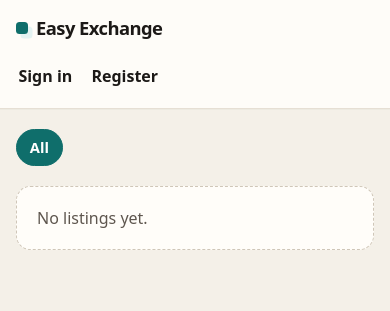
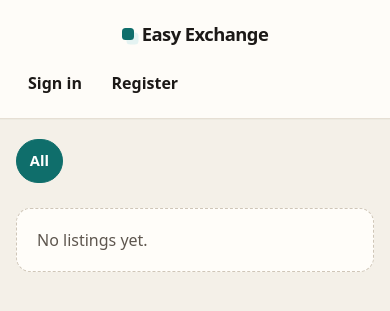
Before and after one commit to ilaydakaraduman/easy-exchange, a Django app: page / in a window 390 px wide. Shown: the top 311 px of the page. Run offline with Django 5.2, Linux system fonts and the light colour scheme; data that the repository does not hold is empty.

Commit message:
fix: add viewport meta and mobile layout

```diff
--- a/static/css/base.css
+++ b/static/css/base.css
@@ -33,14 +33,21 @@
   box-sizing: border-box;
 }
 
+html {
+  font-size: 16px;
+}
+
 body {
   margin: 0;
   min-height: 100vh;
+  max-width: 100%;
+  overflow-x: hidden;
   font-family: var(--font);
-  font-size: 1rem;
+  font-size: 16px;
   line-height: 1.55;
   color: var(--ink);
   background: var(--bg);
+  overflow-wrap: break-word;
 }
 
 h1,
@@ -185,7 +192,7 @@ main {
 /* Listing cards: catalog/browse.html ul.listings > li.listing-card */
 .listings {
   display: grid;
-  grid-template-columns: repeat(auto-fill, minmax(16rem, 1fr));
+  grid-template-columns: repeat(3, minmax(0, 1fr));
   gap: 1rem;
   list-style: none;
   margin: 0;
@@ -679,11 +686,77 @@ form[action="/register"] + p {
   color: var(--muted);
 }
 
-@media (max-width: 40rem) {
+@media (max-width: 960px) {
   header {
-    align-items: flex-start;
+    flex-wrap: wrap;
+    row-gap: 0.25rem;
+  }
+
+  nav {
+    flex-wrap: wrap;
+    gap: 0.25rem 0.35rem;
+  }
+
+  a.brand,
+  nav a,
+  form[action="/logout"] button {
+    display: inline-flex;
+    align-items: center;
+    justify-content: center;
+    min-height: 44px;
+    min-width: 44px;
+  }
+
+  nav a {
+    padding: 0.5rem 0.75rem;
+  }
+
+  form[action="/logout"] button {
+    min-height: 44px;
+    padding: 0.5rem 0.85rem;
+    font-size: 16px;
+  }
+
+  .listings {
+    grid-template-columns: repeat(2, minmax(0, 1fr));
+  }
+
+  .filters {
+    flex-wrap: nowrap;
+    max-width: 100%;
+    margin-right: 0;
+    overflow-x: auto;
+    overscroll-behavior-x: contain;
+    -webkit-overflow-scrolling: touch;
+    padding-bottom: 0.35rem;
+  }
+
+  .filters a {
+    flex: 0 0 auto;
+    display: inline-flex;
+    align-items: center;
+    min-height: 44px;
+    white-space: nowrap;
+  }
+}
+
+@media (max-width: 639px) {
+  header {
+    align-items: stretch;
     flex-direction: column;
-    padding: 0.85rem 1rem;
+    gap: 0.35rem;
+    padding: 0.75rem 1rem;
+  }
+
+  nav {
+    width: 100%;
+  }
+
+  nav > span {
+    display: inline-flex;
+    align-items: center;
+    min-height: 44px;
+    padding: 0 0.35rem;
   }
 
   main {
@@ -692,6 +765,10 @@ form[action="/register"] + p {
 
   h1 {
     font-size: 1.55rem;
+  }
+
+  .listings {
+    grid-template-columns: minmax(0, 1fr);
   }
 
   .match-row,
@@ -712,6 +789,47 @@ form[action="/register"] + p {
     grid-column: 1;
     margin-left: 0;
   }
+
+  .listing-actions {
+    flex-direction: column;
+    align-items: stretch;
+  }
+
+  .listing-actions > a,
+  .listing-actions > span,
+  .listing-actions form,
+  .listing-actions button,
+  .match_actions form,
+  .match_actions button,
+  .trade-row > form,
+  .trade-row button,
+  a[href$="/edit"],
+  .category-switch > button,
+  form[action="/login"] > button,
+  form[action="/register"] > button,
+  form[action="/listings/new"]:not(.category-switch) > button,
+  form[action$="/edit"] > button {
+    width: 100%;
+  }
+
+  .listing-actions > a,
+  a[href$="/edit"] {
+    display: inline-flex;
+    align-items: center;
+    justify-content: center;
+    min-height: 44px;
+  }
+
+  button,
+  input:not([type="hidden"]):not([type="checkbox"]):not([type="radio"]),
+  select,
+  textarea {
+    font-size: 16px;
+  }
+
+  button {
+    min-height: 44px;
+  }
 }
 
 @media (prefers-reduced-motion: reduce) {
--- a/templates/base.html
+++ b/templates/base.html
@@ -3,6 +3,7 @@
 <html lang="en">
 <head>
   <meta charset="utf-8">
+  <meta name="viewport" content="width=device-width, initial-scale=1">
   <title>{% block title %}Easy Exchange{% endblock %}</title>
   <link rel="stylesheet" href="{% static 'css/base.css' %}">
 </head>
```
